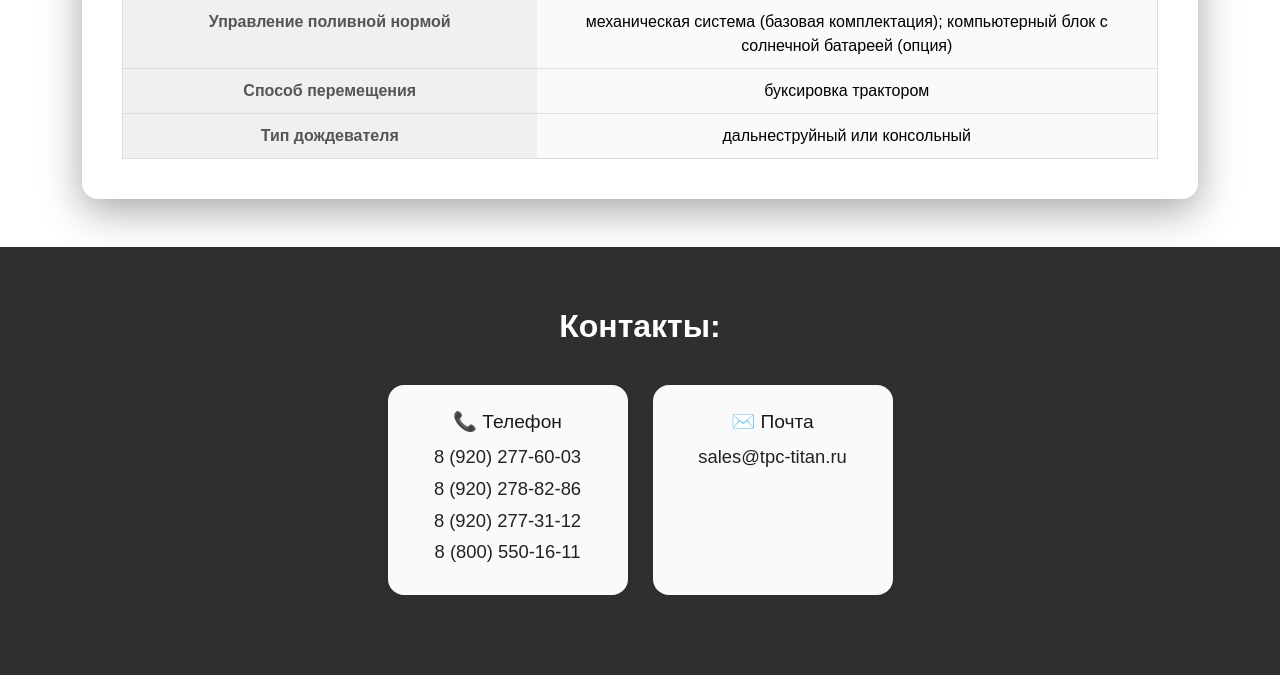
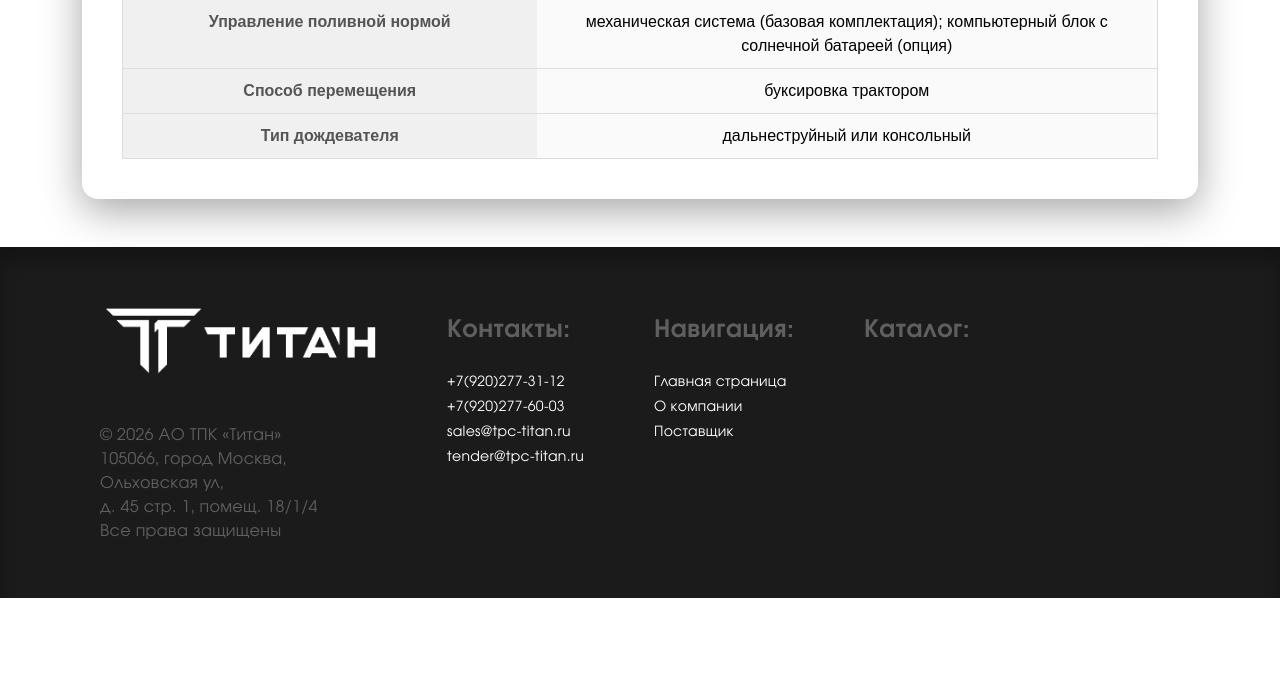
Before and after one commit to anastasiya1306/parallax-shop, a Django app: a page that uses main/templates/includes/contacts.html in a window 1280 px wide. Shown: the part 1315-1990 px from the top of the page. After the commit the page ends 1913 px from the top, so only its background shows below. Run offline with Django 5.2, Linux system fonts and the light colour scheme; data comes from the database, SQL or seed files in the repository; some libraries are stand-ins or nearby versions.

Commit message:
update contacts and delete images

```diff
--- a/main/templates/includes/contacts.html
+++ b/main/templates/includes/contacts.html
@@ -1,18 +1,78 @@
-<section class="contacts-section">
-    <h2>Контакты:</h2>
+{% load static %}
 
-    <div class="contacts-container">
-        <div class="contact-item">
-            <h3>📞 Телефон</h3>
-            <p><a href="tel:+79202776003">8 (920) 277-60-03</a></p>
-            <p><a href="tel:+79202788286">8 (920) 278-82-86</a></p>
-            <p><a href="tel:+79202773112">8 (920) 277-31-12</a></p>
-            <p><a href="tel:+78005501611">8 (800) 550-16-11</a></p>
+<footer class="footer">
+    <div class="footer-container">
+
+        <!-- Левая часть: логотип и адрес -->
+        <div class="footer-left">
+
+            <a href="{% url 'main:home' %}" class="footer-logo">
+                <img src="{% static 'img/titan-logotip.png' %}" alt="Титан">
+            </a>
+
+            <div class="footer-info">
+                © 2026 АО ТПК «Титан»<br>
+                105066, город Москва, Ольховская ул,<br>
+                д. 45 стр. 1, помещ. 18/1/4<br>
+                Все права защищены
+            </div>
+
         </div>
 
-        <div class="contact-item">
-            <h3>✉️ Почта</h3>
-            <p><a href="mailto:sales@tpc-titan.ru">sales@tpc-titan.ru</a></p>
+        <!-- Контакты -->
+        <div class="footer-column footer-contacts">
+
+            <h3>Контакты:</h3>
+
+            <div class="footer-links">
+                <a href="tel:+79202773112">+7(920)277-31-12</a>
+                <a href="tel:+79202776003">+7(920)277-60-03</a>
+                <a href="mailto:sales@tpc-titan.ru">sales@tpc-titan.ru</a>
+                <a href="mailto:tender@tpc-titan.ru">tender@tpc-titan.ru</a>
+            </div>
+
         </div>
+
+        <!-- Навигация -->
+        <div class="footer-column footer-navigation">
+
+            <h3>Навигация:</h3>
+
+            <div class="footer-links">
+                <a href="{% url 'main:home' %}">Главная страница</a>
+                <a href="#">О компании</a>
+                <a href="#">Поставщик</a>
+            </div>
+
+        </div>
+
+        <!-- Каталог -->
+        <div class="footer-column footer-catalog">
+
+            <h3>Каталог:</h3>
+
+            <div class="footer-links">
+
+                {% for category in categories %}
+                    {% if category.has_own_page %}
+                        <a href="{% url 'main:category_detail' category.slug %}">
+                            {{ category.name }}
+                        </a>
+
+                    {% else %}
+                        {% with first_sub=category.subcategories.first %}
+                            {% if first_sub %}
+                                <a href="{% url 'main:products_by_subcategory' first_sub.slug %}">
+                                    {{ category.name }}
+                                </a>
+                            {% endif %}
+                        {% endwith %}
+                    {% endif %}
+                {% endfor %}
+
+            </div>
+
+        </div>
+
     </div>
-</section>
+</footer>
--- a/static/css/contacts.css
+++ b/static/css/contacts.css
@@ -1,66 +1,139 @@
-.contacts-section {
-        background-color: #2f2f2f;
-        padding: 60px 20px 80px;
-        text-align: center;
+.footer {
+    width: 100%;
+    background: #1B1B1B;
+    box-shadow: inset 0 15px 15px rgba(0, 0, 0, 0.25);
 }
 
-.contacts-section h2 {
-        font-size: 2rem;
-        font-weight: 600;
-        margin-bottom: 40px;
-        color: #ffffff;
+.footer-container {
+    width: calc(100% - 200px);
+    max-width: 1628px;
+    min-height: 351px;
+
+    margin: 0 auto;
+    padding: 50px 0 50px;
+
+    display: grid;
+    grid-template-columns: 1fr 137px 140px 316px;
+    column-gap: 70px;
+
+    box-sizing: border-box;
 }
 
-.contacts-container {
-        display: flex;
-        justify-content: center;
-        flex-wrap: wrap;
-        gap: 25px;
-        max-width: 1100px;
-        margin: 0 auto;
+/* ЛЕВАЯ ЧАСТЬ */
+
+.footer-left {
+    display: flex;
+    flex-direction: column;
 }
 
-.contact-item {
-        background-color: #fafafa;
-        border-radius: 16px;
-        width: 240px;
-        padding: 25px 15px;
-        box-shadow: 0 2px 6px rgba(0,0,0,0.05);
+.footer-logo {
+    display: inline-flex;
+    width: fit-content;
+    margin-bottom: 37px;
 }
 
-.contact-item h3 {
-        color: #1a1a1a;
-        font-size: 1.2rem;
-        margin-bottom: 10px;
+.footer-logo img {
+    display: block;
+    width: 277px;
+    height: auto;
 }
 
-.contact-item p {
-        margin: 4px 0;
+.footer-info {
+    max-width: 316px;
+    font-family: 'Involve', sans-serif;
+    font-size: 16px;
+    font-weight: 400;
+    line-height: 150%;
+    letter-spacing: 0.02em;
+
+    color: rgba(255, 255, 255, 0.3);
 }
 
-.contact-item a {
-        color: #222;
-        text-decoration: none;
-        font-size: 1.15rem;
-        transition: color 0.3s ease;
+/* КОЛОНКИ */
+
+.footer-column h3 {
+    margin: 22px 0 28px;
+
+    font-family: 'Involve', sans-serif;
+    font-size: 24px;
+    font-weight: 700;
+    line-height: 95%;
+    letter-spacing: 0.02em;
+
+    color: rgba(255, 255, 255, 0.3);
 }
 
-.contact-item a:hover {
-        color: #ff9900;
-        text-decoration: underline;
+.footer-links {
+    display: flex;
+    flex-direction: column;
+    gap: 0;
 }
 
-@media (max-width: 768px) {
-    .contacts-section {
-        padding: 40px 15px;
+.footer-links a {
+    font-family: 'Involve', sans-serif;
+    font-size: 14px;
+    font-weight: 400;
+    line-height: 180%;
+    letter-spacing: 0.02em;
+
+    color: #FFFFFF;
+    text-decoration: none;
+
+    white-space: nowrap;
+
+    transition: opacity 0.2s ease;
+}
+
+.footer-links a:hover {
+    opacity: 0.6;
+}
+
+@media (max-width: 1200px) {
+    .footer-container {
+        padding: 60px 40px 50px;
+        grid-template-columns: 1fr 1fr;
+        row-gap: 50px;
     }
 
-    .contacts-section h2 {
-        font-size: 1.6rem;
+    .footer-left {
+        grid-column: 1 / -1;
     }
 
-    .contact-item {
-        width: 100%;
-        max-width: 320px;
+    .footer-logo img {
+        width: 230px;
     }
 }
+
+@media (max-width: 700px) {
+    .footer-container {
+        padding: 50px 25px 40px;
+        display: flex;
+        flex-direction: column;
+        gap: 40px;
+    }
+
+    .footer-left {
+        width: 100%;
+    }
+
+    .footer-logo {
+        margin-bottom: 25px;
+    }
+
+    .footer-logo img {
+        width: 200px;
+    }
+
+    .footer-info {
+        font-size: 14px;
+    }
+
+    .footer-column h3 {
+        margin: 0 0 15px;
+        font-size: 21px;
+    }
+
+    .footer-links a {
+        font-size: 14px;
+    }
+}
```
Also changed, not shown: static/img/fon_gradient.png (deleted), static/img/logo1.png (deleted), static/img/logo2.png (deleted), static/img/logo3.png (deleted), static/img/titan-logotip.png (added), static/img/titan_logo.png (deleted).
